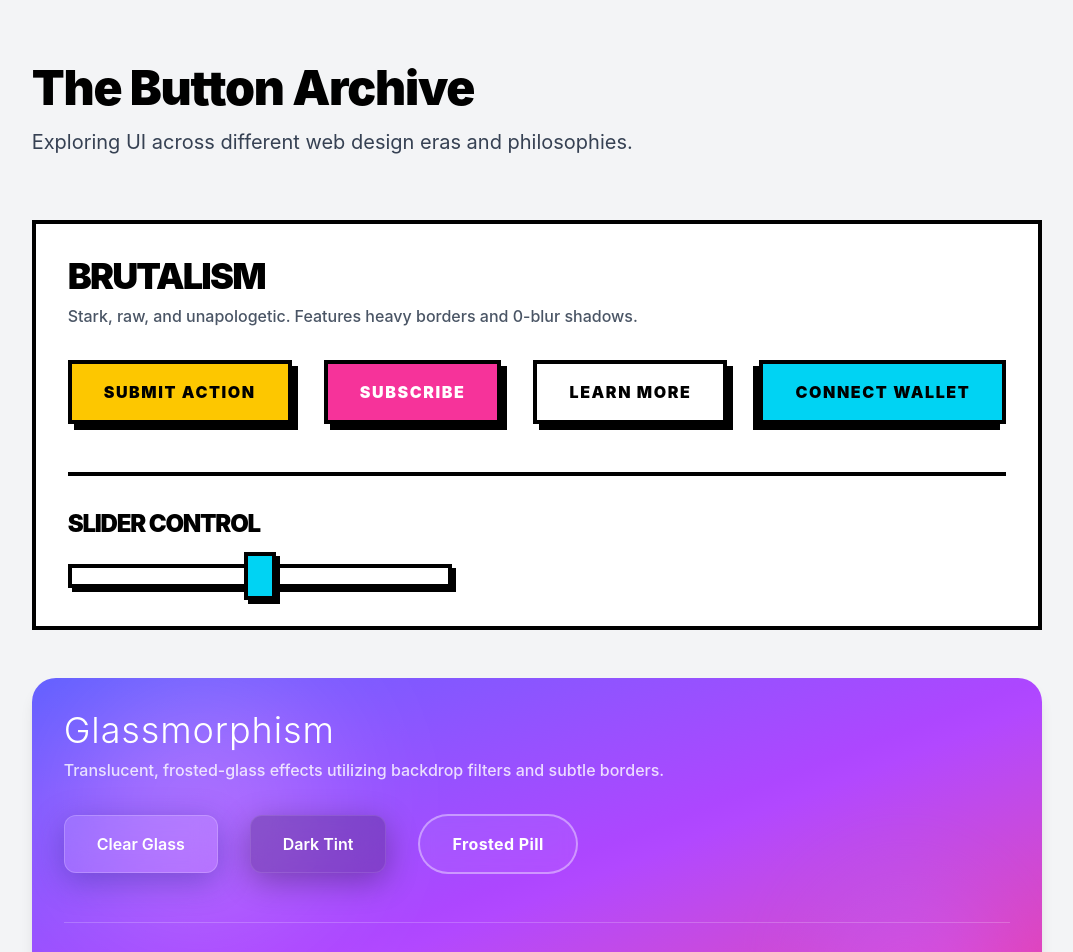
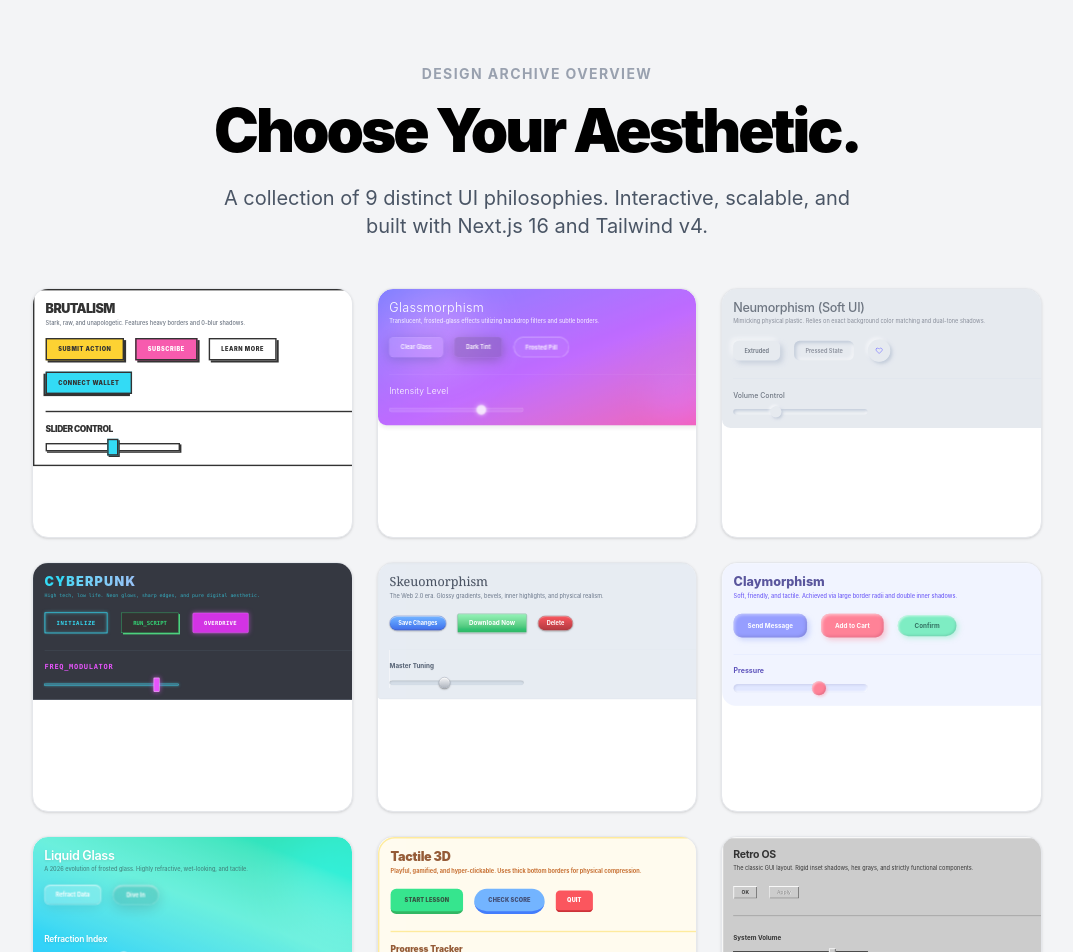
Before and after one commit to samybit/modern-buttons-sliders, a Next.js app: page / in a window 1280 px wide. Shown: the top 952 px of the page, without its empty margins (103-1176 px from the left). Built offline with nearby package versions, Linux system fonts and the light colour scheme.

Commit message:
add hero for showcasing before scrolling

```diff
--- a/app/page.tsx
+++ b/app/page.tsx
@@ -1,4 +1,5 @@
 // app/page.tsx
+import HeroShowcase from "@/components/HeroShowcase";
 import BrutalistSection from "@/components/BrutalistSection";
 import GlassmorphismSection from "@/components/GlassmorphismSection";
 import NeumorphismSection from "@/components/NeumorphismSection";
@@ -11,23 +12,27 @@ import RetroOsSection from "@/components/RetroOsSection";
 
 export default function Home() {
   return (
-    <main className="min-h-screen p-8 md:p-16 max-w-6xl mx-auto font-sans">
-      <header className="mb-16">
-        <h1 className="text-5xl font-black tracking-tight mb-4 text-black">The Button Archive</h1>
-        <p className="text-xl text-gray-700">Exploring UI across different web design eras and philosophies.</p>
-      </header>
+    <main className="min-h-screen p-8 md:p-16 max-w-7xl mx-auto font-sans">
 
-      <BrutalistSection />
-      <GlassmorphismSection />
-      <NeumorphismSection />
+      {/* The new miniature grid hero */}
+      <HeroShowcase />
 
-      <CyberpunkSection />
-      <SkeuomorphismSection />
-      <ClaymorphismSection />
+      <div className="border-t-2 border-dashed border-gray-300 my-16"></div>
 
-      <LiquidGlassSection />
-      <Tactile3DSection />
-      <RetroOsSection />
+      {/* The full-sized interactive sections */}
+      <div className="space-y-24">
+        <div id="brutalist"><BrutalistSection /></div>
+        <div id="glass"><GlassmorphismSection /></div>
+        <div id="neu"><NeumorphismSection /></div>
+
+        <div id="cyber"><CyberpunkSection /></div>
+        <div id="skeuo"><SkeuomorphismSection /></div>
+        <div id="clay"><ClaymorphismSection /></div>
+
+        <div id="liquid"><LiquidGlassSection /></div>
+        <div id="tactile"><Tactile3DSection /></div>
+        <div id="retro"><RetroOsSection /></div>
+      </div>
 
     </main>
   );
--- /dev/null
+++ b/components/HeroShowcase.tsx
@@ -0,0 +1,62 @@
+// components/HeroShowcase.tsx
+import BrutalistSection from "./BrutalistSection";
+import GlassmorphismSection from "./GlassmorphismSection";
+import NeumorphismSection from "./NeumorphismSection";
+import CyberpunkSection from "./CyberpunkSection";
+import SkeuomorphismSection from "./SkeuomorphismSection";
+import ClaymorphismSection from "./ClaymorphismSection";
+import LiquidGlassSection from "./LiquidGlassSection";
+import Tactile3DSection from "./Tactile3DSection";
+import RetroOsSection from "./RetroOsSection";
+
+const showcases = [
+  { id: "brutalist", name: "Brutalist", component: BrutalistSection },
+  { id: "glass", name: "Glassmorphism", component: GlassmorphismSection },
+  { id: "neu", name: "Neumorphism", component: NeumorphismSection },
+  { id: "cyber", name: "Cyberpunk", component: CyberpunkSection },
+  { id: "skeuo", name: "Skeuomorphism", component: SkeuomorphismSection },
+  { id: "clay", name: "Claymorphism", component: ClaymorphismSection },
+  { id: "liquid", name: "Liquid Glass", component: LiquidGlassSection },
+  { id: "tactile", name: "Tactile 3D", component: Tactile3DSection },
+  { id: "retro", name: "Retro OS", component: RetroOsSection },
+];
+
+export default function HeroShowcase() {
+  return (
+    <section className="mb-24">
+      <div className="mb-12 text-center">
+        <h2 className="text-sm font-bold tracking-widest text-gray-400 uppercase mb-4">Design Archive Overview</h2>
+        <h1 className="text-5xl md:text-6xl font-black tracking-tighter text-black mb-6">
+          Choose Your Aesthetic.
+        </h1>
+        <p className="text-xl text-gray-600 max-w-2xl mx-auto">
+          A collection of 9 distinct UI philosophies. Interactive, scalable, and built with Next.js 16 and Tailwind v4.
+        </p>
+      </div>
+
+      {/* The 3x3 Bento Grid */}
+      <div className="grid grid-cols-1 md:grid-cols-2 lg:grid-cols-3 gap-6">
+        {showcases.map((Item) => (
+          <div
+            key={Item.id}
+            className="group relative h-[250px] w-full rounded-2xl border border-gray-200 bg-white overflow-hidden shadow-sm hover:shadow-xl transition-all duration-300"
+          >
+            <div className="absolute top-0 left-0 w-[1000px] h-[800px] origin-top-left scale-[0.35] pointer-events-none opacity-80 group-hover:opacity-100 transition-opacity">
+              <Item.component />
+            </div>
+
+            {/* Overlay to catch clicks (prevents messing with mini-sliders) and show a label */}
+            <div className="absolute inset-0 z-10 flex items-end p-6 bg-gradient-to-t from-black/60 via-black/0 to-transparent opacity-0 group-hover:opacity-100 transition-opacity duration-300">
+              <span className="text-white font-bold text-lg drop-shadow-md">{Item.name}</span>
+            </div>
+
+            {/* Clickable link to jump to the actual section (requires adding IDs to your sections later if you want smooth scroll) */}
+            <a href={`#${Item.id}`} className="absolute inset-0 z-20 cursor-pointer">
+              <span className="sr-only">Jump to {Item.name}</span>
+            </a>
+          </div>
+        ))}
+      </div>
+    </section>
+  );
+}
```
